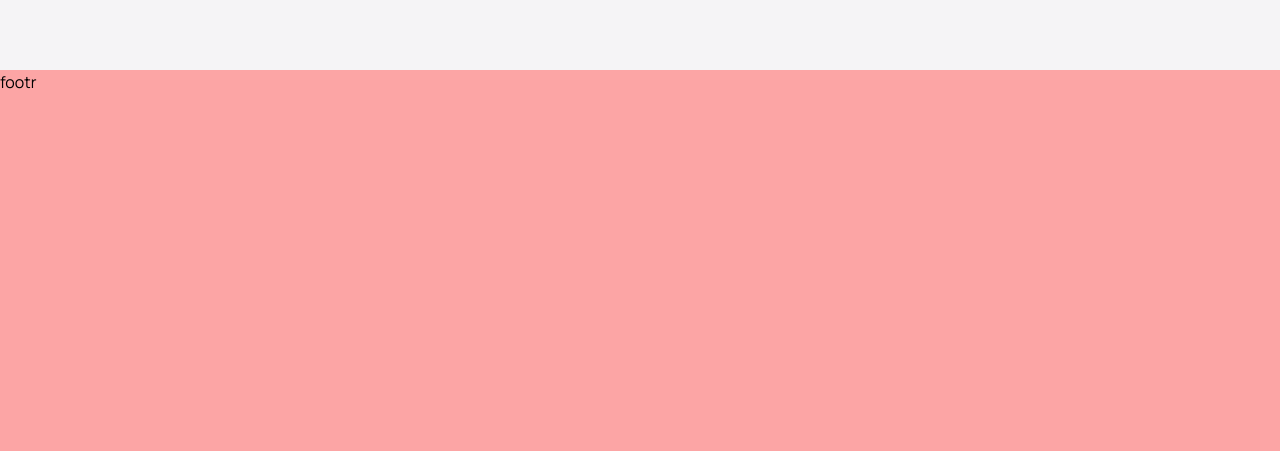
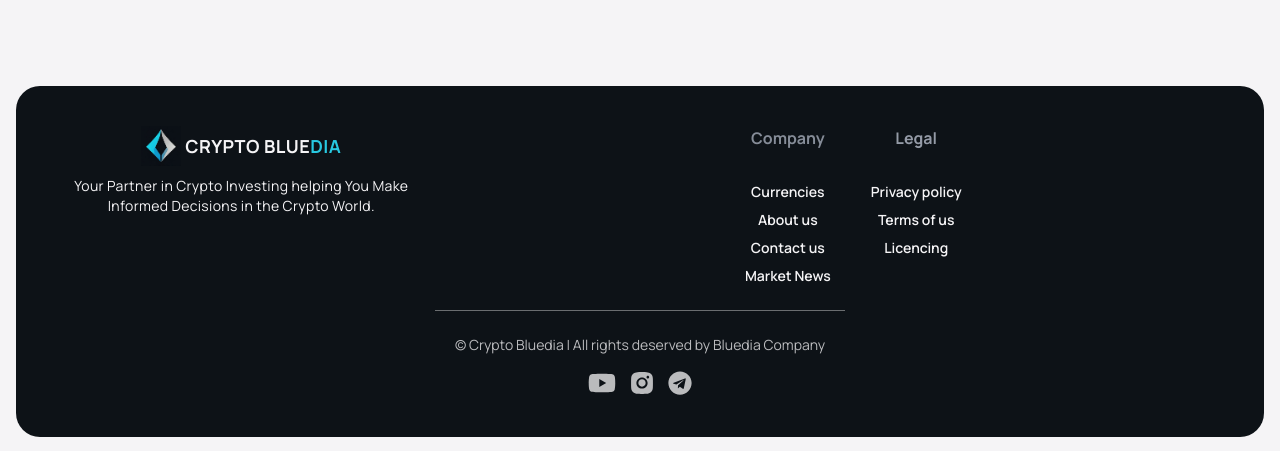
Before and after one commit to MahdiarRez/CryptoBluedia, a Next.js app: page / in a window 1280 px wide. Shown: the part 3606-4057 px from the top of the page. Built offline with nearby package versions, Linux system fonts and the light colour scheme; no server answers; the database is empty; what tailwindcss-animated would draw is missing.

Commit message:
add - footer added

```diff
--- a/app/components/navbar.tsx
+++ b/app/components/navbar.tsx
@@ -51,7 +51,7 @@ function Navbar() {
         className={`flex flex-row items-center ${!isScrolled ? 'gap-4' : 'gap-1'} h-10`}
       >
         <ul
-          className={`hidden md:flex justify-items-stretch flex-row items-center gap-1 text-DarkBlue font-medium text-sm ${isScrolled ? 'bg-DarkBlue rounded-lg text-white min-h-full' : ' '}`}
+          className={`hidden md:flex justify-items-stretch transition-all  duration-500 flex-row items-center gap-1 text-DarkBlue font-medium text-sm ${isScrolled ? 'bg-DarkBlue rounded-lg text-white min-h-full' : ' '}`}
         >
           <NavMenuItem isScrolled={isScrolled} href={'/'}>
             Home
--- a/app/footer.tsx
+++ b/app/footer.tsx
@@ -1,7 +1,102 @@
 import React from 'react';
+import Image from 'next/image';
+import { FaTelegram, FaYoutube } from 'react-icons/fa';
+import { AiFillInstagram } from 'react-icons/ai';
 
 function Footer() {
-  return <div className={'h-96 bg-red-300 w-full'}>footr</div>;
+  return (
+    <div className={'bg-WHITE dark:bg-DarkBlue w-full p-4'}>
+      <div
+        className={
+          'bg-DarkBlue dark:bg-WHITE rounded-3xl text-WHITE dark:text-DarkBlue w-full py-10 px-8 flex flex-col items-center justify-center'
+        }
+      >
+        <div className={'flex flex-col md:flex-row gap-10 w-full'}>
+          <div className={'flex flex-col gap-2.5 items-center '}>
+            <div className={'flex flex-row items-center justify-center gap-1'}>
+              <Image
+                src={'/logo.jpeg'}
+                alt={'logo'}
+                width={50}
+                height={50}
+                className={'w-10 h-10'}
+              />
+              <h4 className={'uppercase font-bold text-lg tracking-wide'}>
+                Crypto Blue<span className={'text-LightBlue '}>dia</span>
+              </h4>
+            </div>
+            <p className={'font-normal text-sm text-center tracking-wide'}>
+              Your Partner in Crypto Investing helping You Make Informed
+              Decisions in the Crypto World.
+            </p>
+          </div>
+          <div
+            className={'flex flex-row w-full items-start justify-center gap-10'}
+          >
+            <div
+              className={
+                'grid grid-rows-4 grid-cols-1 gap-2 font-semibold text-center text-sm'
+              }
+            >
+              <h5
+                className={
+                  'text-center font-bold text-base opacity-85 text-gray-400 row-span-2'
+                }
+              >
+                Company
+              </h5>
+              <h6>Currencies</h6>
+              <h6>About us</h6>
+              <h6>Contact us</h6>
+              <h6>Market News</h6>
+            </div>
+            <div
+              className={
+                'grid grid-rows-4 grid-cols-1 font-semibold text-center text-sm gap-2'
+              }
+            >
+              <h5
+                className={
+                  'text-center font-bold text-base opacity-95 text-gray-400 row-span-2'
+                }
+              >
+                Legal
+              </h5>
+              <h6>Privacy policy</h6>
+              <h6>Terms of us</h6>
+              <h6>Licencing</h6>
+            </div>
+          </div>
+        </div>
+        <div
+          className={
+            'mt-6 flex flex-col items-center justify-center border-solid border-t-[0.5px] border-opacity-40 pb-0 border-WHITE pt-6 p-5 gap-3.5'
+          }
+        >
+          <p className={'text-sm font-normal opacity-75 text-center'}>
+            © Crypto Bluedia | All rights deserved by Bluedia Company
+          </p>
+          <div className={'flex flex-row gap-3 items-center justify-center '}>
+            <FaYoutube
+              className={
+                'w-7 hover:opacity-100 opacity-75 transition-opacity duration-300 cursor-pointer h-7'
+              }
+            />
+            <AiFillInstagram
+              className={
+                'w-7 hover:opacity-100 opacity-75 transition-opacity duration-300 cursor-pointer h-7'
+              }
+            />
+            <FaTelegram
+              className={
+                'w-6 hover:opacity-100 opacity-75 transition-opacity duration-300 cursor-pointer h-6'
+              }
+            />
+          </div>
+        </div>
+      </div>
+    </div>
+  );
 }
 
 export default Footer;
```
